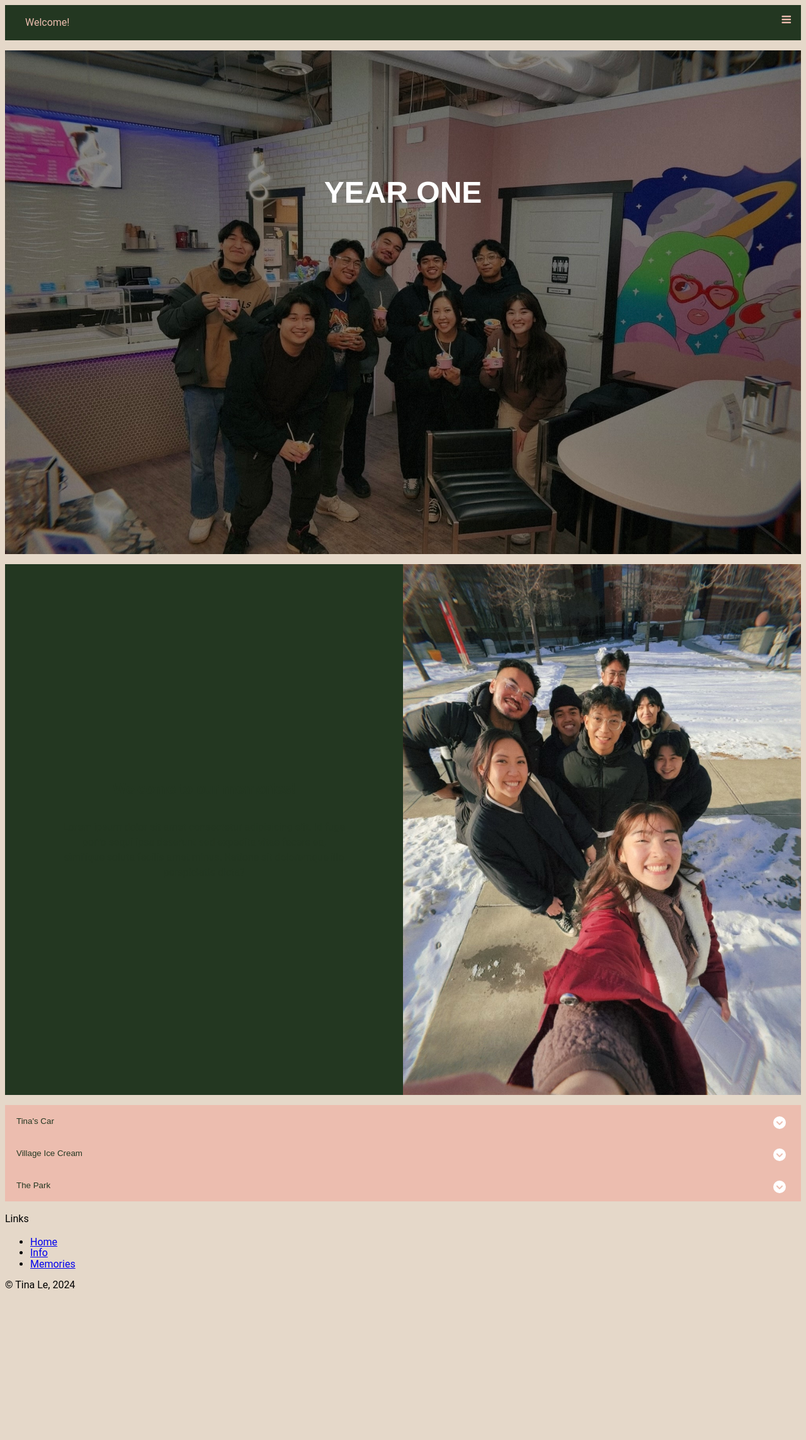
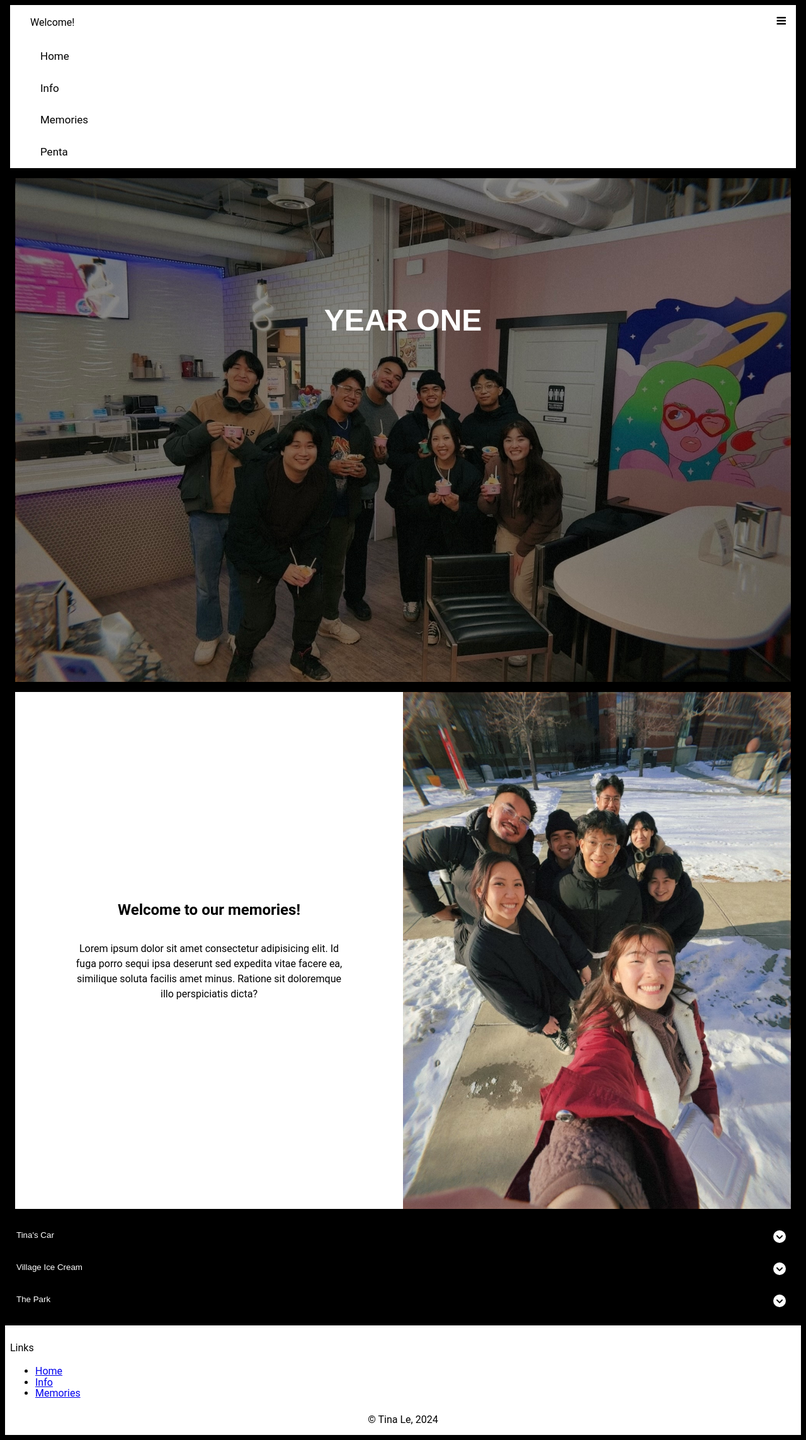
Before and after one commit to tinaboebina/cprg-218-final, a plain HTML site: page index.html in a window 1280 px wide. Shown: the whole page at 63% size. Before the commit the page ends 2058 px from the top, so only its background shows below. Drawn offline with Linux system fonts and the light colour scheme.

Commit message:
corrected files

```diff
--- a/index.html
+++ b/index.html
@@ -93,7 +93,7 @@
       </div>
 
       <!-- COPYRIGHT DATE -->
-      <div id="footer">&copy; Tina Le, <span id="currentYear"></span>
+      <div id="copyright">&copy; Tina Le, <span id="currentYear"></span>
       </div>
     </footer>
 </body>
--- a/styles/stylesheet.css
+++ b/styles/stylesheet.css
@@ -1,7 +1,7 @@
 
 /*----- FONTS -----*/
 body {
-  background-color: #E5D8C9;
+  background-color: black;
   font-family: "Roboto", Arial, Helvetica, sans-serif;
   line-height: 1.1;
 }
@@ -28,19 +28,16 @@ p {
 /*----- NAV BAR -----*/
 .topnav {
   overflow: hidden;
-  background-color:#233721;
+  background-color:white;
   position: relative;
-  color: #ECBDAF;
+  color: black;
   text-indent: 2rem;
-}
-
-.topnav #Links {
-  display: none;
+  margin: 1vh;
 }
 
 .topnav a {
-  color: #ECBDAF;
-  padding: 14px 16px;
+  color: black;
+  padding: 1rem 1rem;
   text-decoration: none;
   font-size: 17px;
   display: block;
@@ -53,16 +50,10 @@ p {
   top: 0;
 }
 
-.active {
-  background-color: #d746b3;
-  color: rgb(198, 52, 52);
-}
-
 /*----- HERO IMAGE -----*/
 .hero-container {
   height: 100vh;
-  margin-top: 1rem;
-  margin-bottom: 1rem;
+  margin: 1rem;
 }
 
 .hero-container img {
@@ -91,9 +82,9 @@ p {
   display: grid;
   grid-template-columns: 1fr 1fr; /* CREATING TWO COLUMNS */
   text-align: center;
-  background-color:#233721;
-  color: #233721;
-  margin-bottom: 1rem;
+  background-color:white;
+  color: black;
+  margin: 1rem;
 }
 
 .content-text {
@@ -112,15 +103,13 @@ p {
 
 /*----- ACCORDION -----*/
 .accordion-container {
-  background-color: #E5D8C9;
-  color: #233721;
   height: auto;
   margin-bottom: 1rem;
 }
 
 .accordion {
-  background-color: #ECBDAF;
-  color: #233721;
+  background-color: black;
+  color: white;
   cursor:pointer;
   padding: 18px;
   width: 100%;
@@ -133,8 +122,8 @@ p {
 }
 
 .active, .accordion:hover {
-  background-color: #233721; /* CHANGE HOVER COLOUR */
-  color: #ECBDAF; /* HOVER TEXT */
+  background-color: white; /* CHANGE HOVER COLOUR */
+  color:black; /* HOVER TEXT */
 }
 
 .accordion:focus {
@@ -149,7 +138,8 @@ p {
 
 .panel {
   padding: 0 18px;
-  background-color: #E5D8C9;
+  background-color:black;
+  color: white;
   display: none;
   overflow: hidden;
 }
@@ -172,28 +162,16 @@ p {
     max-width: 100%; /* IMAGE FILLS WIDTH OF COLUMN */
     max-height: 100%; /* IMAGE FILLS HEIGHT OF COLUMN */
   }
-
-/*----- Tablet -----*/
-@media screen and (min-width: 768px) {
-}
-
-/*----- Desktop -----*/
-@media screen and (min-width: 1200px) {
 }
 
 /*----- FOOTER -----*/
-.footer-container {
-  display: grid;
-  grid-column: span 3;
-}
 
 footer {
+  background-color: white;
   display: grid;
   grid-template-columns: repeat(4, 1fr);
   text-align: left;
   padding: 1vh;
-  background-color: #E5D8C9;
-  color: #233721;
   justify-content: space-around;
 }
 
@@ -203,16 +181,9 @@ footer {
   line-height: 1.5;
 }
 
-#footer {
+#copyright {
   text-align: center;
   grid-column: 1 / -1; /* Span all columns */
   padding-top: 1vh;
   padding-bottom: 1vh;
-
 }
-
-.nav .list li a:hover {
-  color:white; /* Change color on hover */
-  background-color: #8a442b; /* Change background color on hover */
-}
-}
```
Also changed, not shown: 1 other file.
